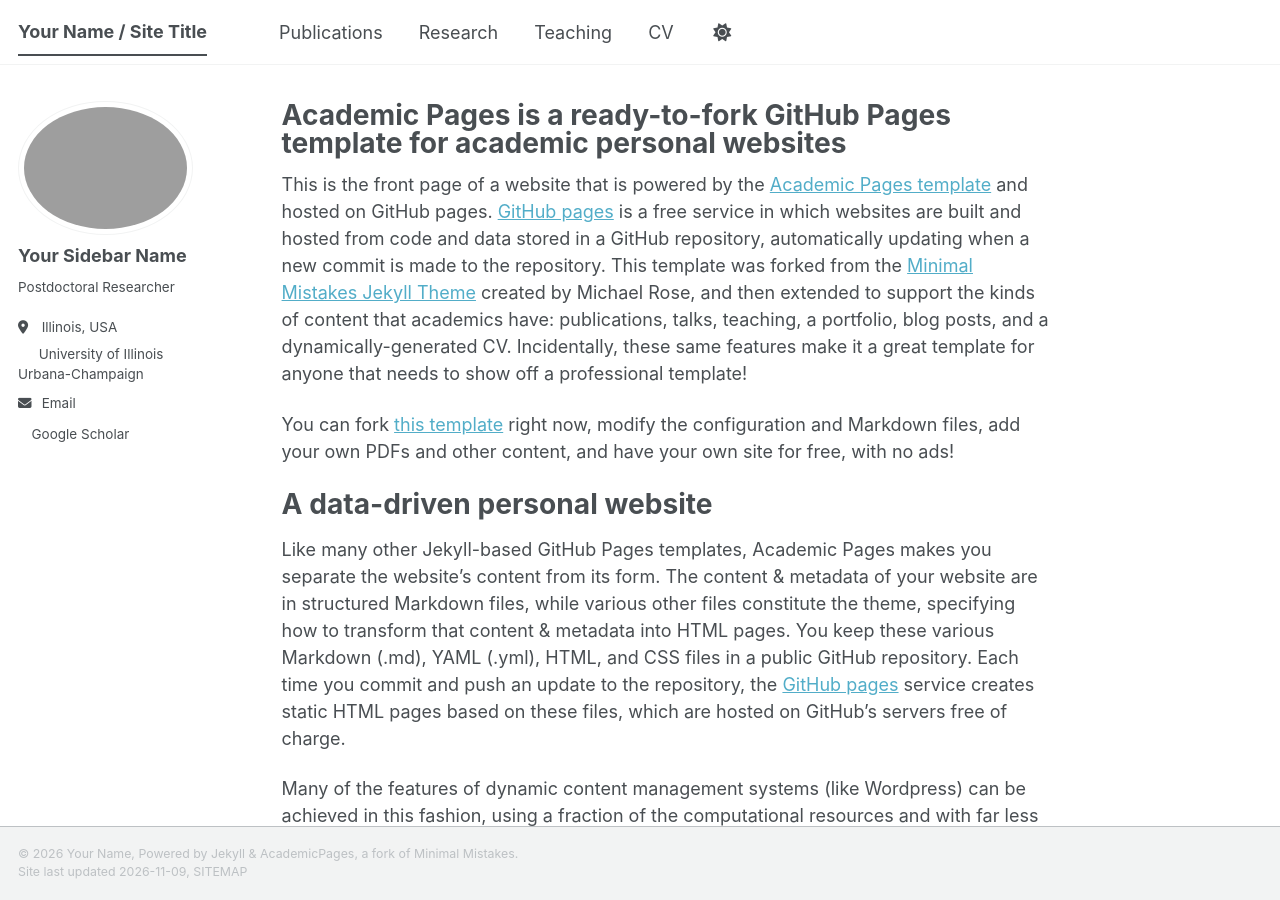
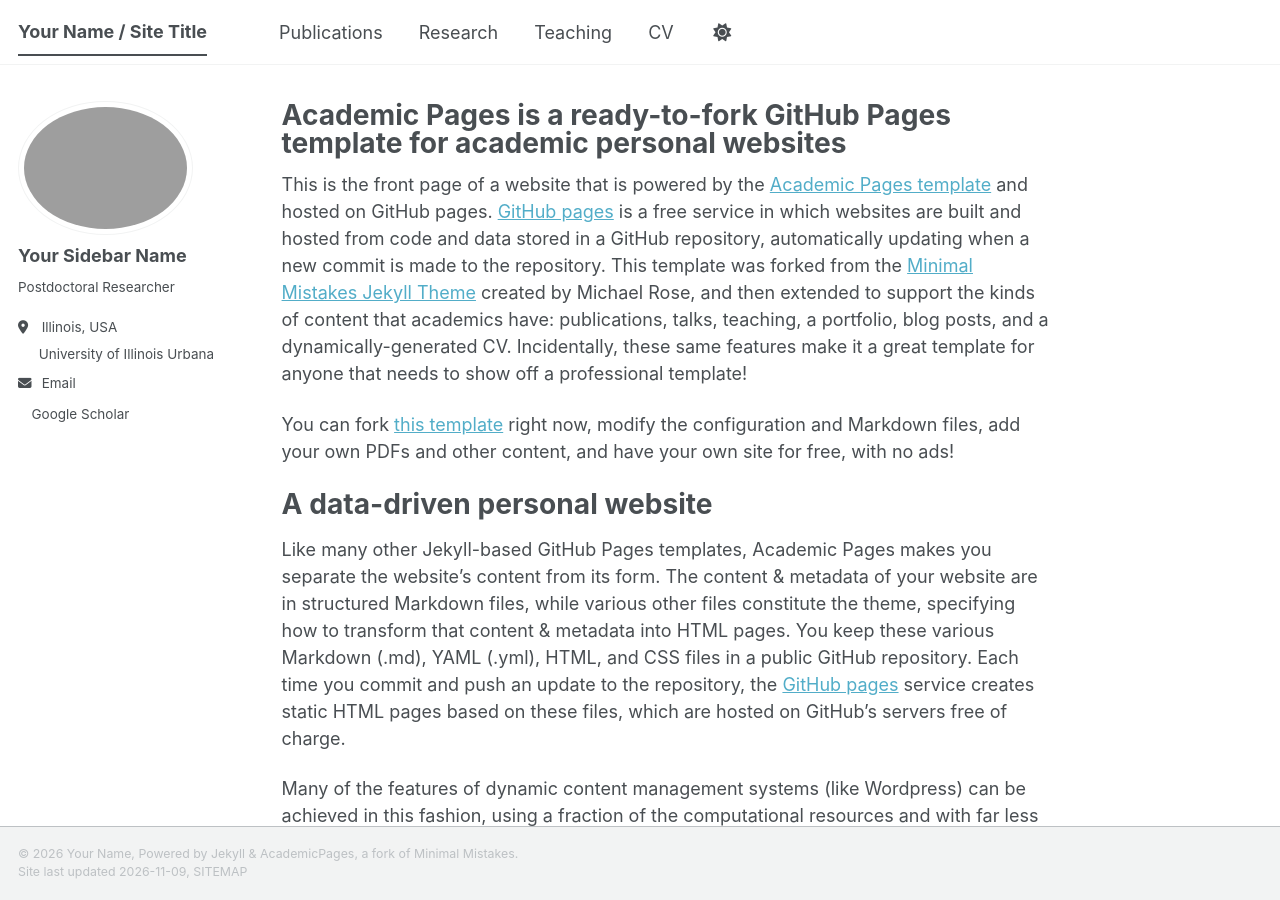
Before and after one commit to fgiardine/fgiardine.github.io, a Jekyll site: the page built from _pages/about.md, in a window 1280 px wide and 900 px high. Built offline with Jekyll 4.4.1, drawn with Linux system fonts in a browser that asks for light colours; a script bundle is joined from its source files by our own code; a style sheet for code colours, icons or effects is not loaded.

Commit message:
Update author-profile.html

```diff
--- a/_includes/author-profile.html
+++ b/_includes/author-profile.html
@@ -28,10 +28,8 @@
         <li class="author__desktop"><i class="fas fa-fw fa-location-dot icon-pad-right" aria-hidden="true"></i>{{ author.location }}</li>
       {% endif %}
       {% if author.employer %}
-  <li style="white-space: normal; word-wrap: break-word;">
-    <i class="fa fa-fw fa-building-o" aria-hidden="true"></i> {{ author.employer }}
-  </li>
-{% endif %}
+      <li><i class="fa fa-fw fa-building-o" aria-hidden="true"></i> {{ author.employer }}</li>
+      {% endif %}
       {% if author.uri %}
         <li><a href="{{ author.uri }}"><i class="fas fa-fw fa-link icon-pad-right" aria-hidden="true"></i>{{ site.data.ui-text[site.locale].website_label | default: "Website" }}</a></li>
       {% endif %}
```
